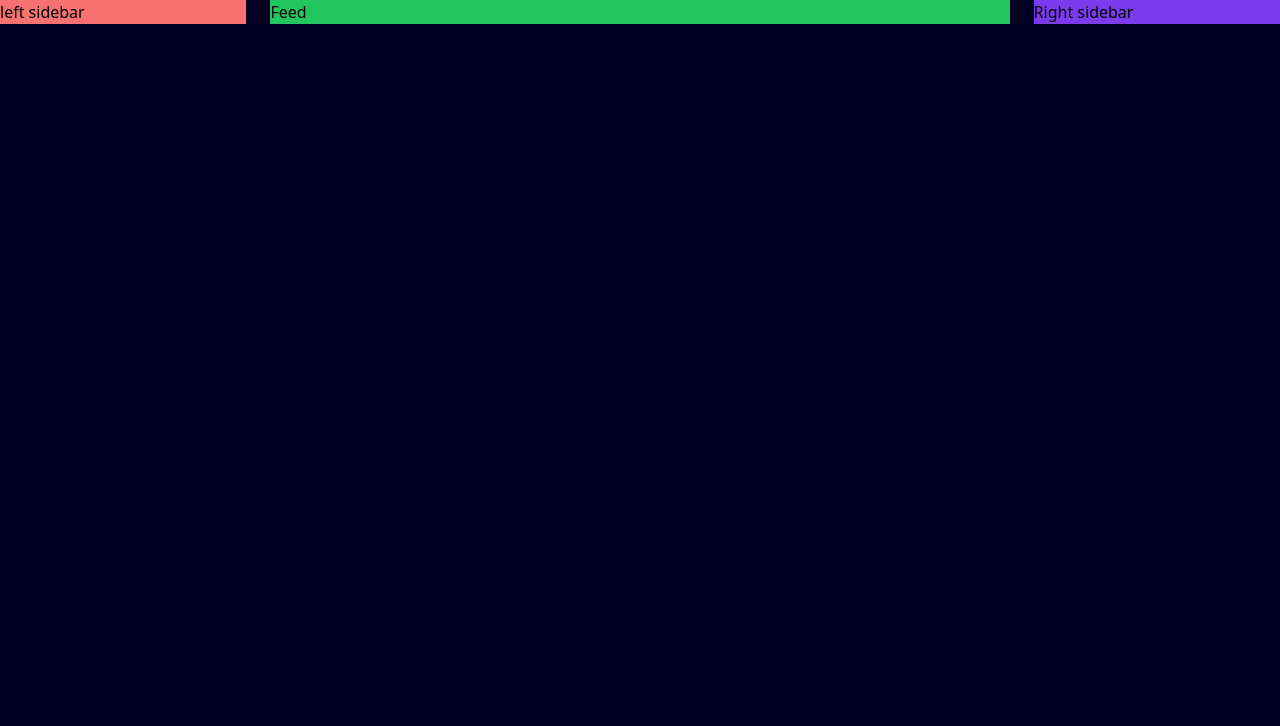
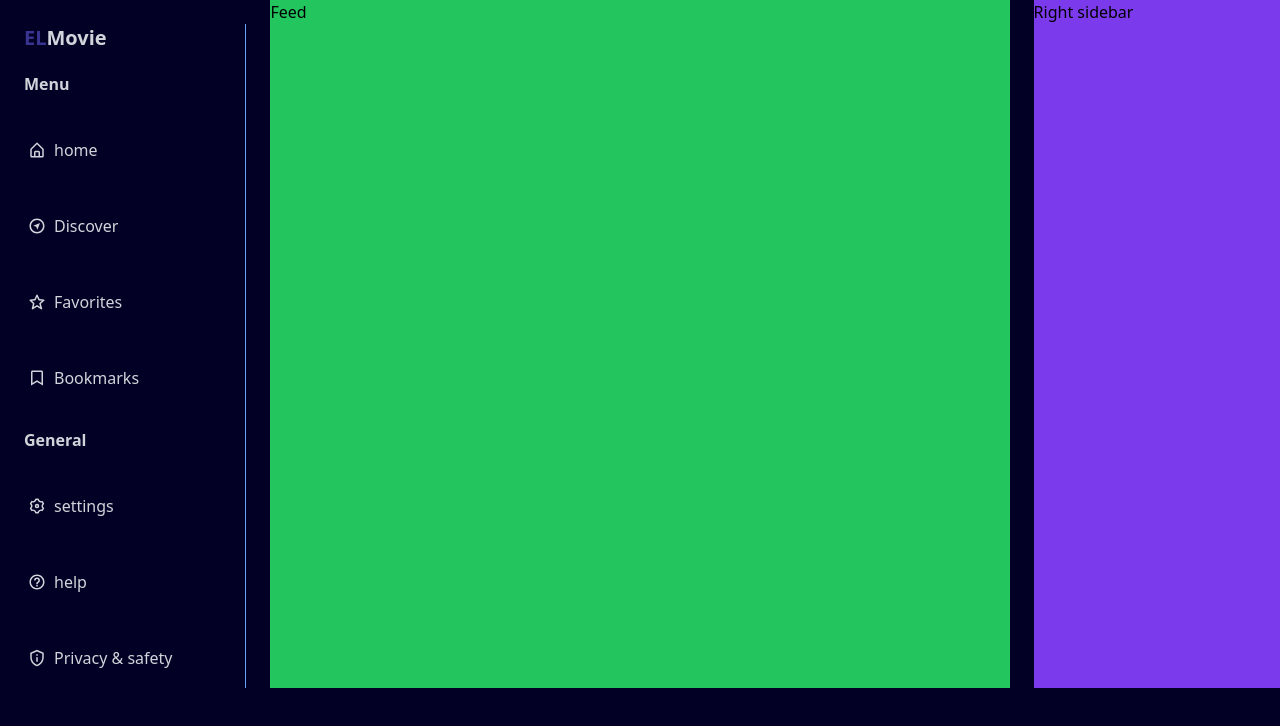
Before and after one commit to Mizero-eloi/react_movie_app, a React (Vite) app: page / in a window 1280 px wide. Shown: the top 726 px of the page. Built offline with nearby package versions, Linux system fonts and the light colour scheme.

Commit message:
right sidebar component

```diff
--- a/package.json
+++ b/package.json
@@ -11,7 +11,8 @@
   "dependencies": {
     "react": "^18.2.0",
     "react-dom": "^18.2.0",
-    "react-icons": "^4.4.0"
+    "react-icons": "^4.4.0",
+    "react-router-dom": "^6.3.0"
   },
   "devDependencies": {
     "@types/react": "^18.0.17",
--- a/src/App.tsx
+++ b/src/App.tsx
@@ -1,13 +1,16 @@
 import { useState } from "react";
 import reactLogo from "./assets/react.svg";
 import "./App.css";
+import LeftSideBar from "./components/LeftSideBar";
 
 function App() {
   const [count, setCount] = useState(0);
 
   return (
     <div className="flex gap-6">
-      <div className="bg-red-400 w-1/5">left sidebar</div>
+      <div className="lg:w-1/5">
+        <LeftSideBar />
+      </div>
       <div className="w-full md:w-3/5 bg-green-500">Feed</div>
       <div className="w-1/5 bg-violet-600 hidden md:block">Right sidebar</div>
     </div>
--- /dev/null
+++ b/src/components/LeftSideBar.tsx
@@ -0,0 +1,54 @@
+import React, { useState } from "react";
+import { MdOutlineCancel } from "react-icons/md";
+import { AiOutlineMenu } from "react-icons/ai";
+import { general, menu } from "../utils/constants";
+import { Link, useLocation } from "react-router-dom";
+
+const LeftSideBar = () => {
+  const location = useLocation();
+  console.log("Current location", location);
+  const [showSideBar, setShowSideBar] = useState(true);
+  return (
+    <div className="border-r border-blue-400 text-gray-300 pl-2">
+      <div
+        className="block xl:hidden m-2 ml-4 mt-3 text-lg"
+        onClick={() => setShowSideBar((prev) => !prev)}
+      >
+        {showSideBar ? <MdOutlineCancel /> : <AiOutlineMenu />}
+      </div>
+
+      {showSideBar && (
+        <>
+          <h2 className="hidden md:block text-xl ml-4 mt-6 font-semibold">
+            {" "}
+            <span className="text-[#393491]">EL</span>Movie
+          </h2>
+          <div className="flex flex-col gap-7 mt-3 p-2">
+            <h2 className="hidden md:block ml-2 font-semibold">Menu</h2>
+
+            {menu.map((m) => (
+              <Link to={`/${m.name}`}>
+                <div className="mt-1 flex py-[10px] px-3 hover:bg-[#060431] cursor-pointer">
+                  <button className="text-lg">{m.icon}</button>
+                  <p className="hidden md:block ml-2">{m.name}</p>
+                </div>
+              </Link>
+            ))}
+
+            <h2 className="hidden md:block ml-2 font-semibold">General</h2>
+            {general.map((m) => (
+              <Link to={`/${m.name}`}>
+                <div className="mt-1 flex py-[10px] px-3 hover:bg-[#060431] cursor-pointer">
+                  <button className="text-lg">{m.icon}</button>
+                  <p className="hidden md:block ml-2">{m.name}</p>
+                </div>
+              </Link>
+            ))}
+          </div>
+        </>
+      )}
+    </div>
+  );
+};
+
+export default LeftSideBar;
--- a/src/main.tsx
+++ b/src/main.tsx
@@ -1,10 +1,13 @@
-import React from 'react'
-import ReactDOM from 'react-dom/client'
-import App from './App'
-import './index.css'
+import React from "react";
+import ReactDOM from "react-dom/client";
+import App from "./App";
+import "./index.css";
+import { BrowserRouter } from "react-router-dom";
 
-ReactDOM.createRoot(document.getElementById('root') as HTMLElement).render(
-  <React.StrictMode>
-    <App />
-  </React.StrictMode>
-)
+ReactDOM.createRoot(document.getElementById("root") as HTMLElement).render(
+  <BrowserRouter>
+    <React.StrictMode>
+      <App />
+    </React.StrictMode>
+  </BrowserRouter>
+);
```
Also changed, not shown: 1 other file (tests, documents, lock files or other folders).
